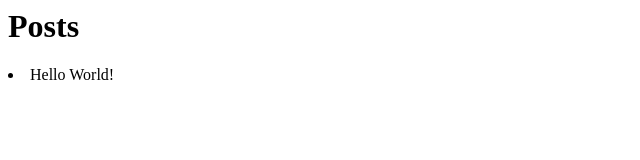
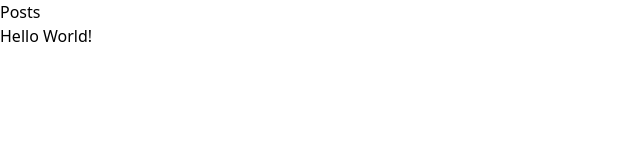
Before and after one commit to daveystruijk/blog, an Eleventy site: page index.html in a window 1280 px wide. Shown: the whole page, without its empty margins (0-640 px from the left). Built offline with nearby package versions, Linux system fonts and the light colour scheme; Eleventy itself is replaced by a stand-in of ours; files that its build step writes are made by us from their sources.

Commit message:
Add tailwind

```diff
--- a/_includes/layout.html
+++ b/_includes/layout.njk
@@ -5,9 +5,16 @@
     <meta name="viewport" content="width=device-width, initial-scale=1" />
 
     <title>{{ title }}</title>
+
+    <style>
+      {% set css %}
+      {% include "styles/layout.css" %}
+      {% endset %}
+      {{ css | postcss | safe }}
+    </style>
   </head>
 
   <body>
-    {{ content }}
+    {{ content | safe }}
   </body>
 </html>
--- /dev/null
+++ b/_includes/styles/layout.css
@@ -0,0 +1,3 @@
+@tailwind base;
+@tailwind components;
+@tailwind utilities;
--- a/index.html
+++ b/index.html
@@ -1,4 +1,15 @@
+---
+layout: layout.njk
+title: Davey Struijk
+---
+
 <h1>Posts</h1>
-{%- for post in collections.post -%}
-  <li>{{ post.data.title }}</li>
-{%- endfor -%}
+<ul>
+  {%- for post in collections.post -%}
+  <li>
+    <a href="{{ post.url | url }}">
+      {{ post.data.title }}
+    </a>
+  </li>
+  {%- endfor -%}
+</ul>
--- a/package.json
+++ b/package.json
@@ -6,6 +6,10 @@
   },
   "devDependencies": {
     "@11ty/eleventy": "^2.0.1",
-    "eslint": "^8.40.0"
+    "autoprefixer": "^10.4.14",
+    "cssnano": "^6.0.1",
+    "eslint": "^8.40.0",
+    "postcss": "^8.4.23",
+    "tailwindcss": "^3.3.2"
   }
 }
--- a/posts/posts.json
+++ b/posts/posts.json
@@ -1,3 +1,3 @@
 {
-  "layout": "layout.html"
+  "layout": "layout.njk"
 }
--- /dev/null
+++ b/tailwind.config.js
@@ -0,0 +1,7 @@
+module.exports = {
+  content: ["./_site/**/*.{html,js}"],
+  theme: {
+    extend: {},
+  },
+  plugins: [],
+};
```
Also changed, not shown: .eleventy.js, pnpm-lock.yaml.
